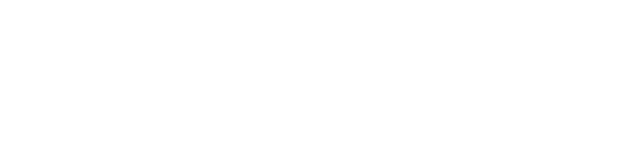
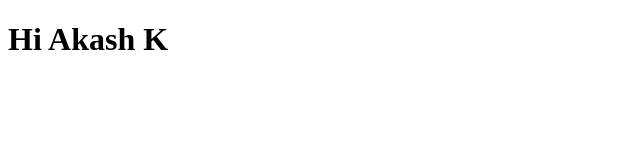
Before and after one commit to K-Akashh/HTML, a plain HTML site: page table.html in a window 1280 px wide. Shown: the whole page, without its empty margins (0-640 px from the left). Drawn offline with Linux system fonts and the light colour scheme.

Commit message:
Update table.html

```diff
--- a/table.html
+++ b/table.html
@@ -6,6 +6,6 @@
     <title>Document</title>
 </head>
 <body>
-
+    <h1>Hi Akash K</h1>
 </body>
 </html>
```
